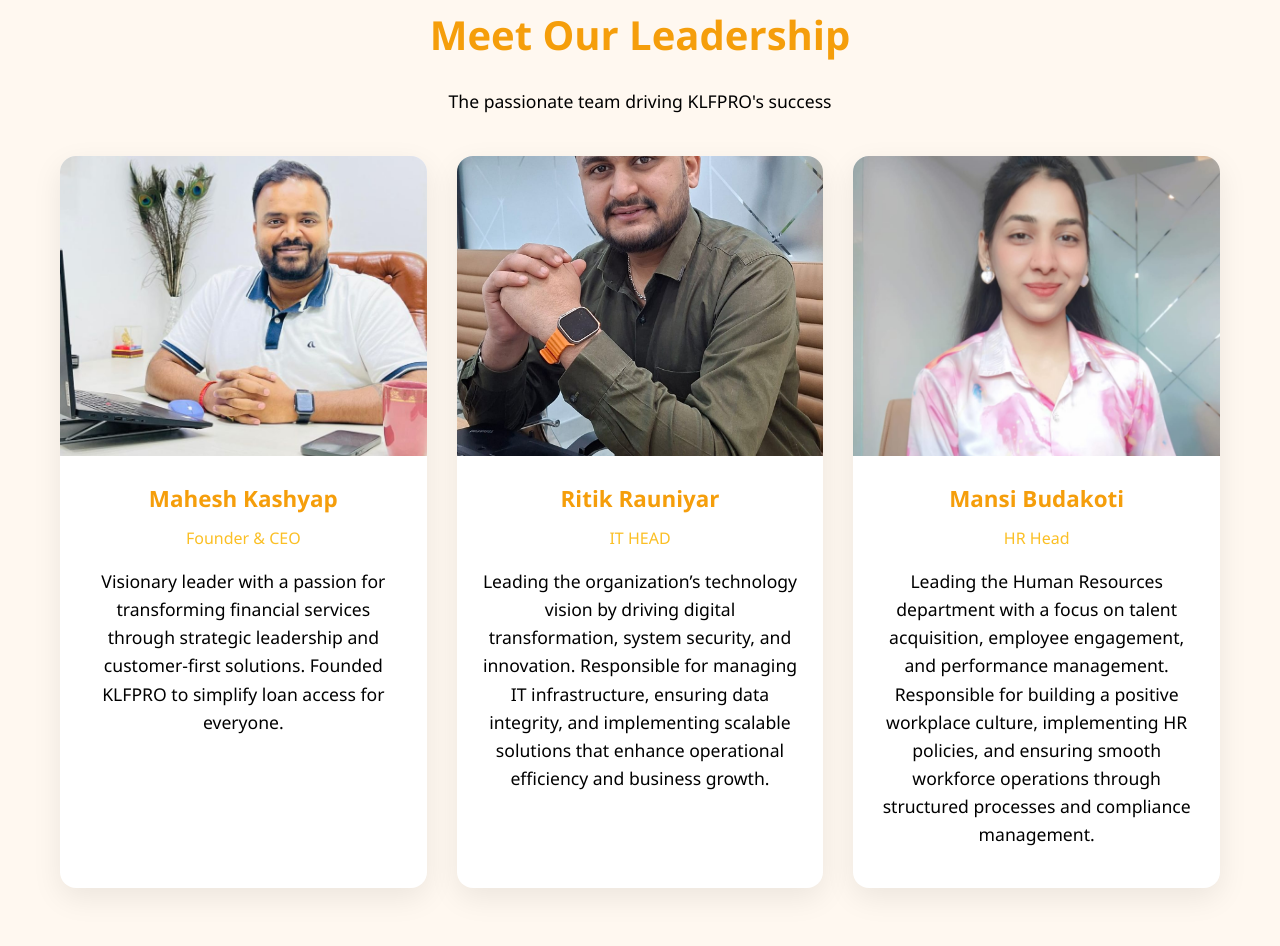
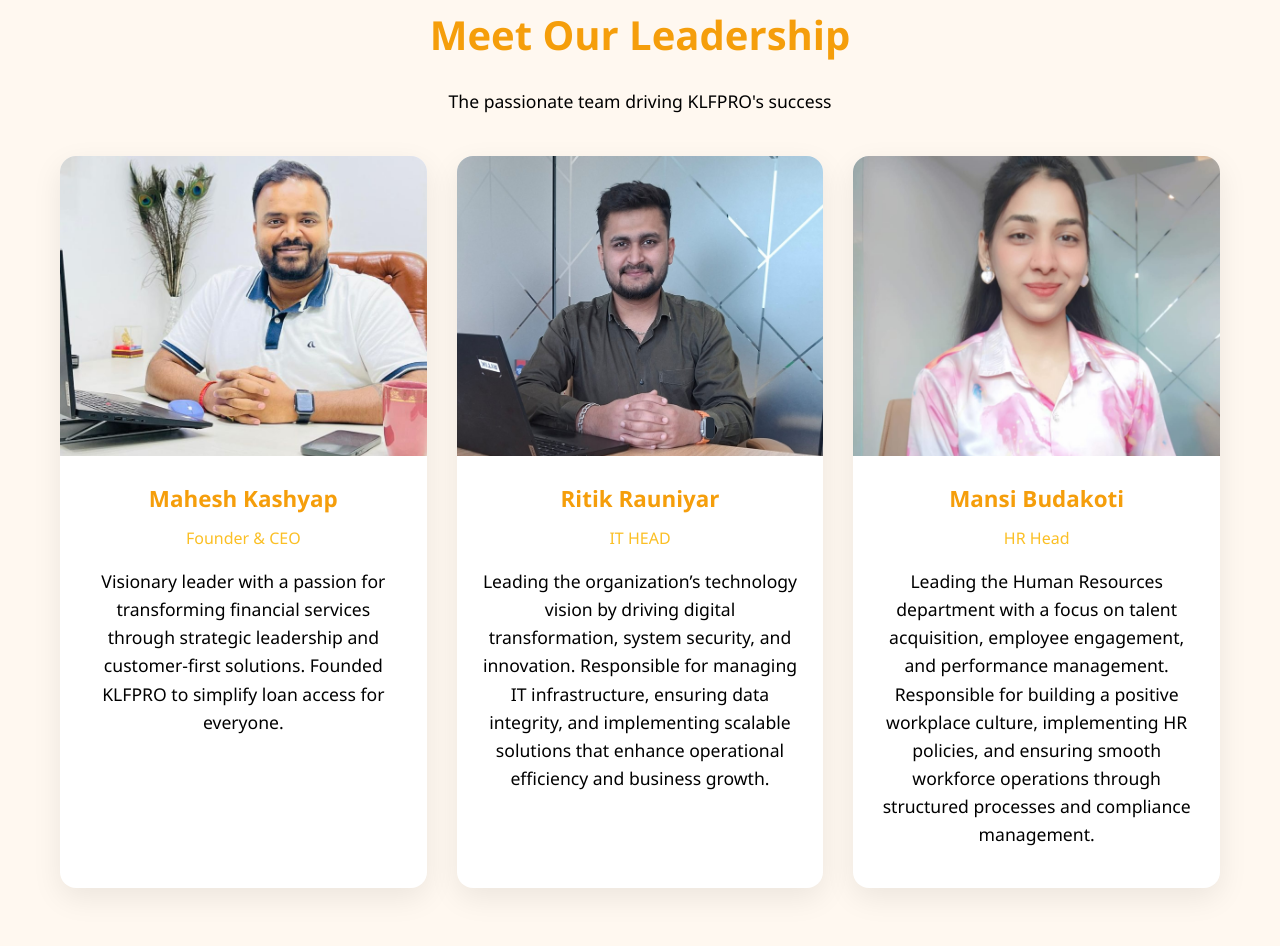
Before and after one commit to klfproconsulting456/klfproconsulting456.github.io, a plain HTML site: page pages/about.html in a window 1280 px wide. Shown: the part 2106-3052 px from the top of the page. Drawn offline with Linux system fonts and the light colour scheme.

Commit message:
Update about.html

```diff
--- a/pages/about.html
+++ b/pages/about.html
@@ -251,7 +251,7 @@
 
       <div class="team-member">
         <div class="member-image">
-          <img src="../assets/images/ritik.jpeg" alt="Ritik Rauniyar">
+          <img src="../assets/images/Hritik.jpeg" alt="Ritik Rauniyar">
         </div>
         <div class="member-info">
           <h3 class="member-name">Ritik Rauniyar</h3>
```
